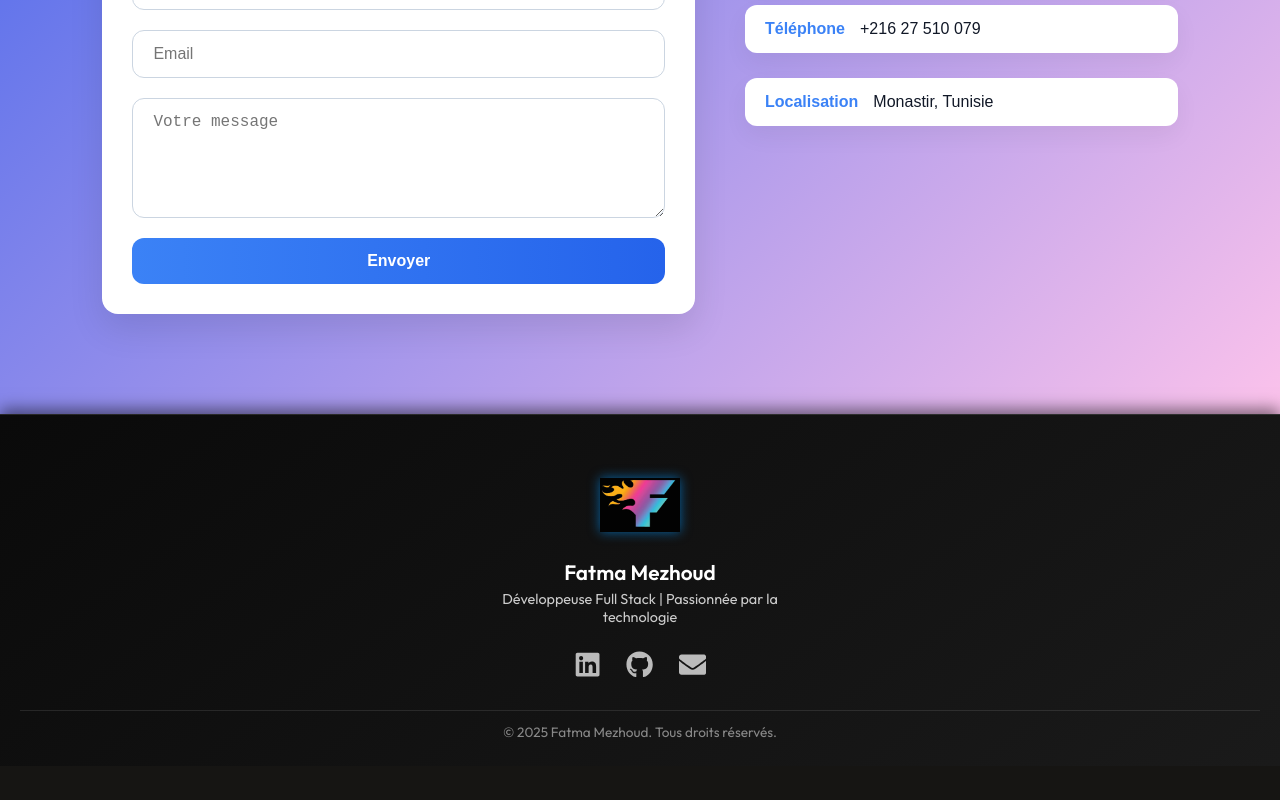
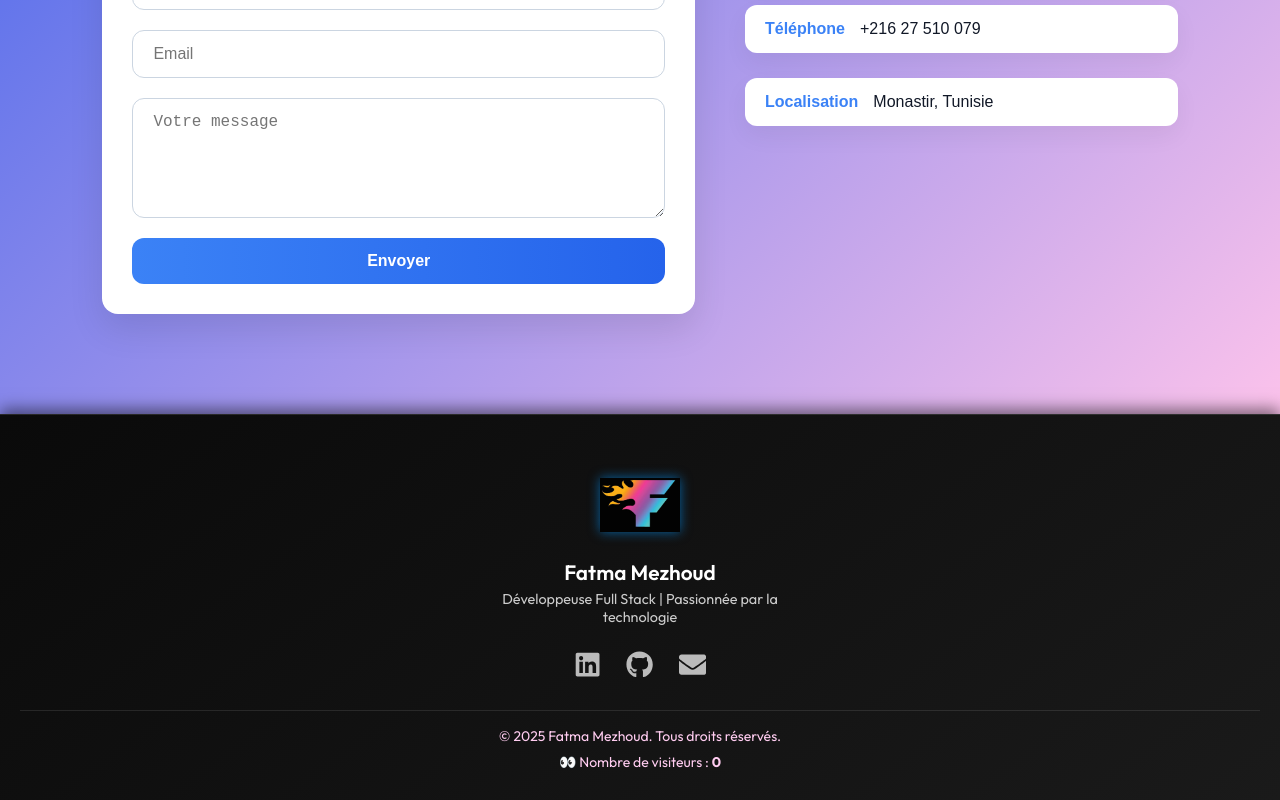
Before and after one commit to fatmamezhoud/fatma-portfolio, a React (Vite) app: page / in a window 1280 px wide. Shown: the part 4064-4864 px from the top of the page. Before the commit the page ends 4830 px from the top, so only its background shows below. Built offline with nearby package versions, Linux system fonts and the light colour scheme; no server answers.

Commit message:
Ajout du compteur de visiteurs

```diff
--- a/src/Components/Footer/Footer.css
+++ b/src/Components/Footer/Footer.css
@@ -81,3 +81,10 @@
   font-size: 0.85rem;
   color: #888;
 }
+
+
+.footer-bottom p {
+  font-size: 14px;
+  margin: 4px 0;
+  color: #ffccf0;
+}
--- a/src/Components/Footer/Footer.jsx
+++ b/src/Components/Footer/Footer.jsx
@@ -1,25 +1,36 @@
-import React from "react";
+import React, { useEffect, useState } from "react";
 import "./Footer.css";
 import { FaLinkedin, FaGithub, FaEnvelope } from "react-icons/fa";
-import logo from "../../assets/logoportfolio.png"; // ton logo
+import logo from "../../assets/logoportfolio.png";
 import { useLanguage } from "../../context/LanguageContext";
 
 const Footer = () => {
   const { language } = useLanguage();
+  const [views, setViews] = useState(0);
+
+  useEffect(() => {
+    // Appel de l’API CountAPI (compteur gratuit)
+    fetch("https://api.countapi.xyz/hit/fatma_portfolio/views")
+      .then((res) => res.json())
+      .then((data) => setViews(data.value))
+      .catch((err) => console.error("Erreur compteur :", err));
+  }, []);
 
   // Texte dynamique FR/EN
   const footerText = {
     FR: {
       role: "Développeuse Full Stack | Passionnée par la technologie",
-      copyright: "© 2025 Fatma Mezhoud. Tous droits réservés."
+      copyright: "© 2025 Fatma Mezhoud. Tous droits réservés.",
+      visitors: "👀 Nombre de visiteurs :",
     },
     EN: {
       role: "Full Stack Developer | Passionate about technology",
-      copyright: "© 2025 Fatma Mezhoud. All rights reserved."
-    }
+      copyright: "© 2025 Fatma Mezhoud. All rights reserved.",
+      visitors: "👀 Visitors count:",
+    },
   };
 
-  const { role, copyright } = footerText[language];
+  const { role, copyright, visitors } = footerText[language];
 
   return (
     <footer className="footer">
@@ -49,10 +60,7 @@ const Footer = () => {
           >
             <FaGithub />
           </a>
-          <a
-            href="mailto:fatmamezhoud00@gmail.com"
-            title="Email"
-          >
+          <a href="mailto:fatmamezhoud00@gmail.com" title="Email">
             <FaEnvelope />
           </a>
         </div>
@@ -61,6 +69,9 @@ const Footer = () => {
       {/* --- Bas du footer --- */}
       <div className="footer-bottom">
         <p>{copyright}</p>
+        <p style={{ marginTop: "8px", color: "#ffccf0" }}>
+          {visitors} <strong>{views}</strong>
+        </p>
       </div>
     </footer>
   );
```
